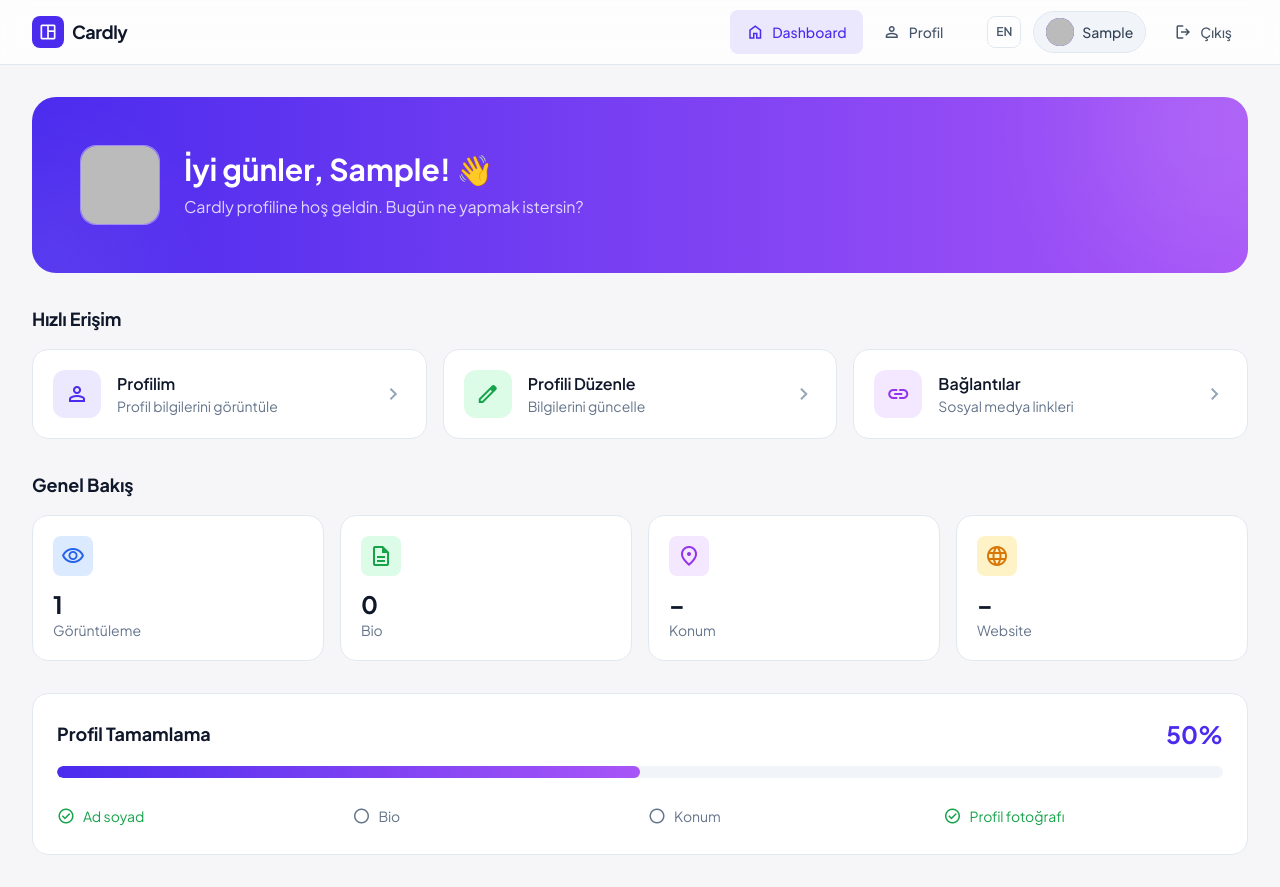
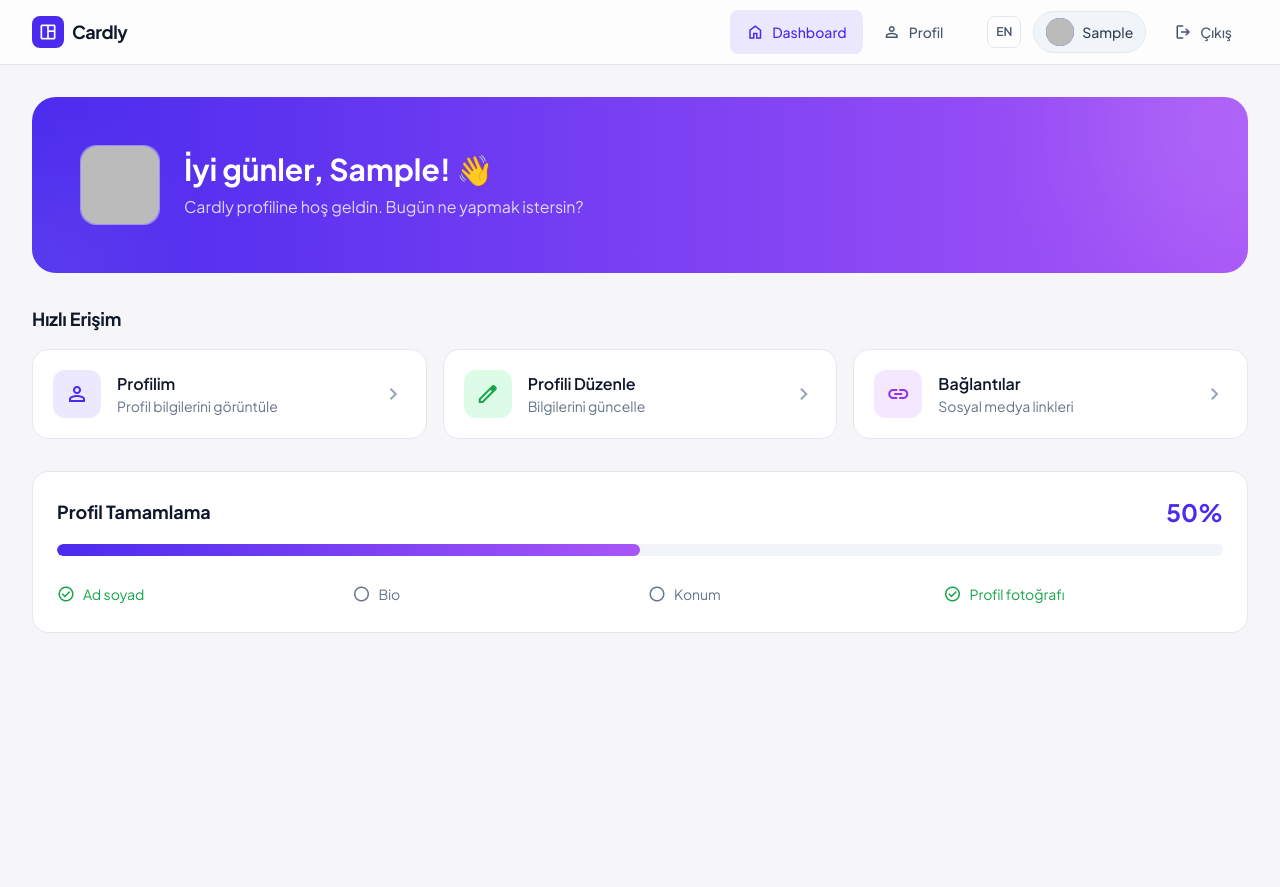
Before and after one commit to darkness-38/cardly, a React (Vite) app: page /dashboard in a window 1280 px wide. After the commit the page ends 800 px from the top, so only its background shows below. Built offline with nearby package versions, Linux system fonts and the light colour scheme; no server answers; the database is empty; sample sign-in values are in the browser's storage.

Commit message:
teteteteteteto teto kasane teto

```diff
--- a/src/components/Dashboard.jsx
+++ b/src/components/Dashboard.jsx
@@ -115,40 +115,6 @@ export default function Dashboard() {
                     </div>
                 </div>
 
-                {/* Stats Grid */}
-                <div className="mb-8">
-                    <h2 className="text-lg font-bold text-slate-900 dark:text-white mb-4">{t('overview')}</h2>
-                    <div className="grid grid-cols-2 md:grid-cols-4 gap-4">
-                        <div className="p-5 rounded-2xl bg-white dark:bg-slate-800 border border-slate-200 dark:border-slate-700">
-                            <div className="w-10 h-10 rounded-lg bg-blue-100 dark:bg-blue-900/30 flex items-center justify-center text-blue-600 dark:text-blue-400 mb-3">
-                                <span className="material-symbols-outlined">visibility</span>
-                            </div>
-                            <div className="text-2xl font-bold text-slate-900 dark:text-white">1</div>
-                            <div className="text-sm text-slate-500 dark:text-slate-400">{t('views')}</div>
-                        </div>
-                        <div className="p-5 rounded-2xl bg-white dark:bg-slate-800 border border-slate-200 dark:border-slate-700">
-                            <div className="w-10 h-10 rounded-lg bg-green-100 dark:bg-green-900/30 flex items-center justify-center text-green-600 dark:text-green-400 mb-3">
-                                <span className="material-symbols-outlined">description</span>
-                            </div>
-                            <div className="text-2xl font-bold text-slate-900 dark:text-white">{user?.bio ? '1' : '0'}</div>
-                            <div className="text-sm text-slate-500 dark:text-slate-400">{t('bio')}</div>
-                        </div>
-                        <div className="p-5 rounded-2xl bg-white dark:bg-slate-800 border border-slate-200 dark:border-slate-700">
-                            <div className="w-10 h-10 rounded-lg bg-purple-100 dark:bg-purple-900/30 flex items-center justify-center text-purple-600 dark:text-purple-400 mb-3">
-                                <span className="material-symbols-outlined">location_on</span>
-                            </div>
-                            <div className="text-2xl font-bold text-slate-900 dark:text-white">{user?.location ? '✓' : '–'}</div>
-                            <div className="text-sm text-slate-500 dark:text-slate-400">{t('location')}</div>
-                        </div>
-                        <div className="p-5 rounded-2xl bg-white dark:bg-slate-800 border border-slate-200 dark:border-slate-700">
-                            <div className="w-10 h-10 rounded-lg bg-amber-100 dark:bg-amber-900/30 flex items-center justify-center text-amber-600 dark:text-amber-400 mb-3">
-                                <span className="material-symbols-outlined">language</span>
-                            </div>
-                            <div className="text-2xl font-bold text-slate-900 dark:text-white">{user?.website ? '✓' : '–'}</div>
-                            <div className="text-sm text-slate-500 dark:text-slate-400">{t('website')}</div>
-                        </div>
-                    </div>
-                </div>
 
                 {/* Profile Completion */}
                 <div className="p-6 rounded-2xl bg-white dark:bg-slate-800 border border-slate-200 dark:border-slate-700">
```
